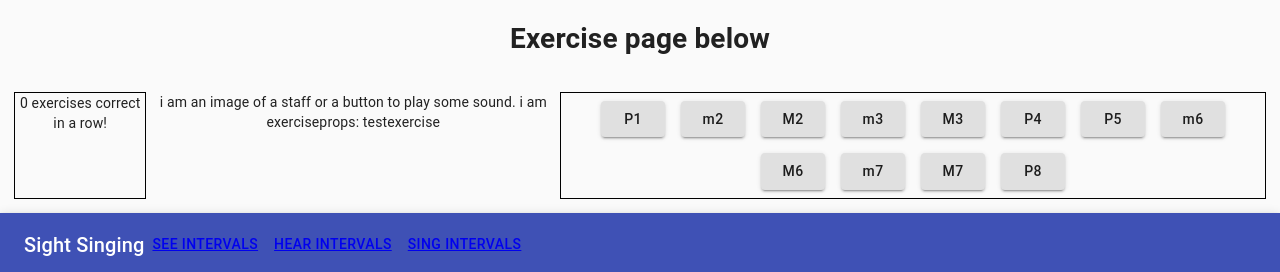
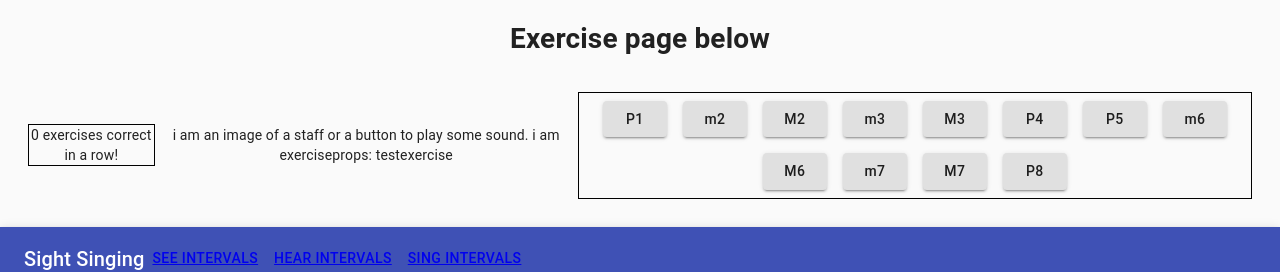
Before and after one commit to BCerki/sight-singing, a React (Create React App) app: page / in a window 1280 px wide. Shown: the top 272 px of the page. Built offline with nearby package versions, Linux system fonts and the light colour scheme.

Commit message:
add styling for clarity to exercise page

```diff
--- a/src/Components/ExercisePage.css
+++ b/src/Components/ExercisePage.css
@@ -1,14 +1,20 @@
 .container {
   display: flex;
   flex-direction: row;
+  align-items: center;
   justify-content: center;
-  padding: 1em;
+  margin: 1em;
+}
+.answer {
+  margin: 1em;
 }
 
 .counter {
+  margin: 1em;
   border: solid 1px black;
 }
 
 .intervalButtons {
   border: solid 1px black;
+  margin: 1em;
 }
```
